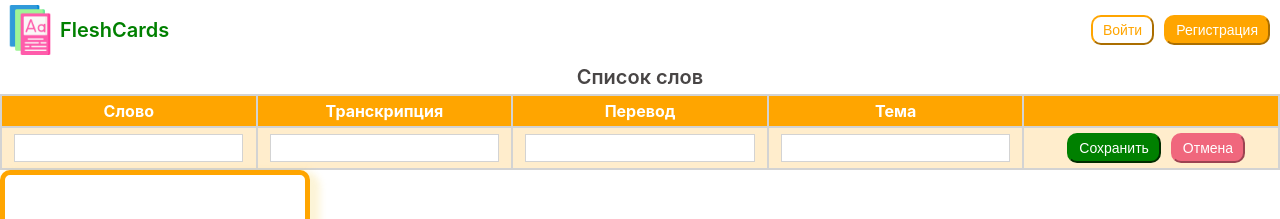
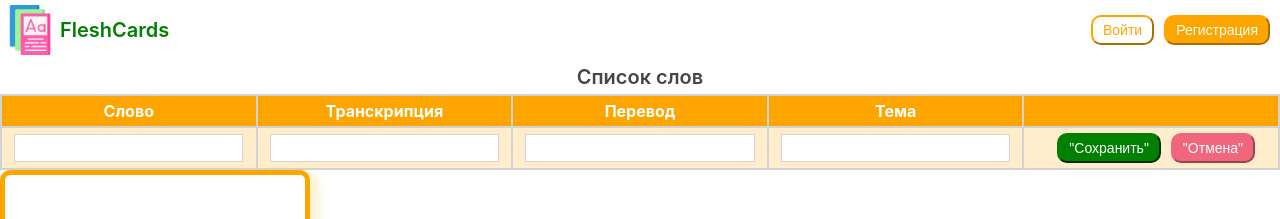
Before and after one commit to IrinaParamonova7980/Flashcards, a React (Create React App) app: page / in a window 1280 px wide. Both pictures are taken after a click on the picture 1134 px from the left and 143 px from the top of the page. Shown: the top 219 px of the page. Built offline with nearby package versions, Linux system fonts and the light colour scheme.

Commit message:
ListWords  editWord

```diff
--- a/src/components/ListWords/ListWords.jsx
+++ b/src/components/ListWords/ListWords.jsx
@@ -2,14 +2,10 @@ import styles from "./listWords.module.scss";
 import data from "../../data.json";
 import editIcon from "../assets/edit.png";
 import deleteIcon from "../assets/delete.png";
-import Button from "../common/button/Button";
 import { useState } from "react";
 
-function ListWords(props) {
-  const [pressed, setPressed] = useState(true);
-  const edit = () => {
-    setPressed(!pressed);
-  };
+export default function ListWords(props) {
+  const [pressed, editWord] = useState(true);
 
   return (
     <table className={styles.table}>
@@ -31,12 +27,14 @@ function ListWords(props) {
               <td className={styles.word}>{data.transcription}</td>
               <td className={styles.word}>{data.russian}</td>
               <td className={styles.word}>{data.tags}</td>
-              <td className={`${styles.button_block} ${styles.cool1}`}>
+              <td className={styles.button_block}>
                 <img
                   src={editIcon}
                   alt={"Редактировать"}
                   className={styles.image}
-                  onClick={edit}
+                  onClick={() => {
+                    editWord(false);
+                  }}
                 ></img>
                 <img
                   src={deleteIcon}
@@ -70,15 +68,16 @@ function ListWords(props) {
                 {props.tags}
               </input>
             </td>
-            <td className={`${styles.button_block} ${styles.cool1}`}>
-              <Button
-                button="Сохранить"
-                buttonStyle={styles.button_save}
-              ></Button>
-              <Button
-                button="Отмена"
-                buttonStyle={styles.button_cancel}
-              ></Button>
+            <td className={styles.button_block}>
+              <button className={styles.button_save}>"Сохранить"</button>
+              <button
+                className={styles.button_cancel}
+                onClick={() => {
+                  editWord(true);
+                }}
+              >
+                "Отмена"
+              </button>
             </td>
           </tr>
         </tbody>
@@ -86,5 +85,3 @@ function ListWords(props) {
     </table>
   );
 }
-
-export default ListWords;
--- a/src/components/ListWords/listWords.module.scss
+++ b/src/components/ListWords/listWords.module.scss
@@ -57,8 +57,13 @@ td {
 
 .button_save,
 .button_cancel {
+  padding: 5px 10px;
+  border-radius: 10px;
+  font-size: $fontTiny;
   color: $textLight;
   border-color: $colorFourth;
+  background: $colorBasic;
+  cursor: pointer;
 
   &:hover {
     color: $colorSecond;
```
Also changed, not shown: src/components/wordcardTranslation/WordcardTranslation.jsx (deleted, +0 -11 lines), src/components/wordcardTranslation/wordcardTranslation.module.scss (deleted, +0 -21 lines).
